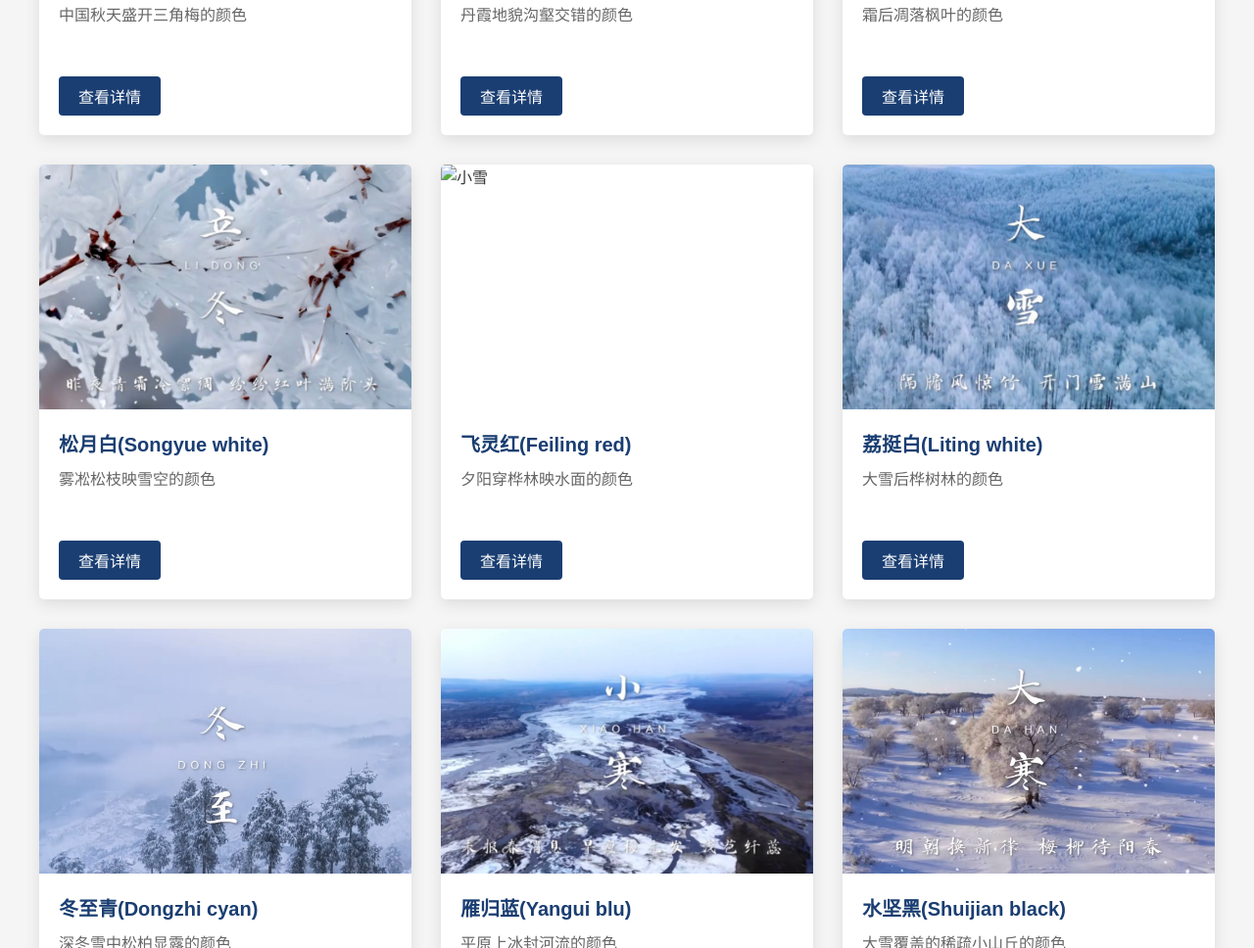
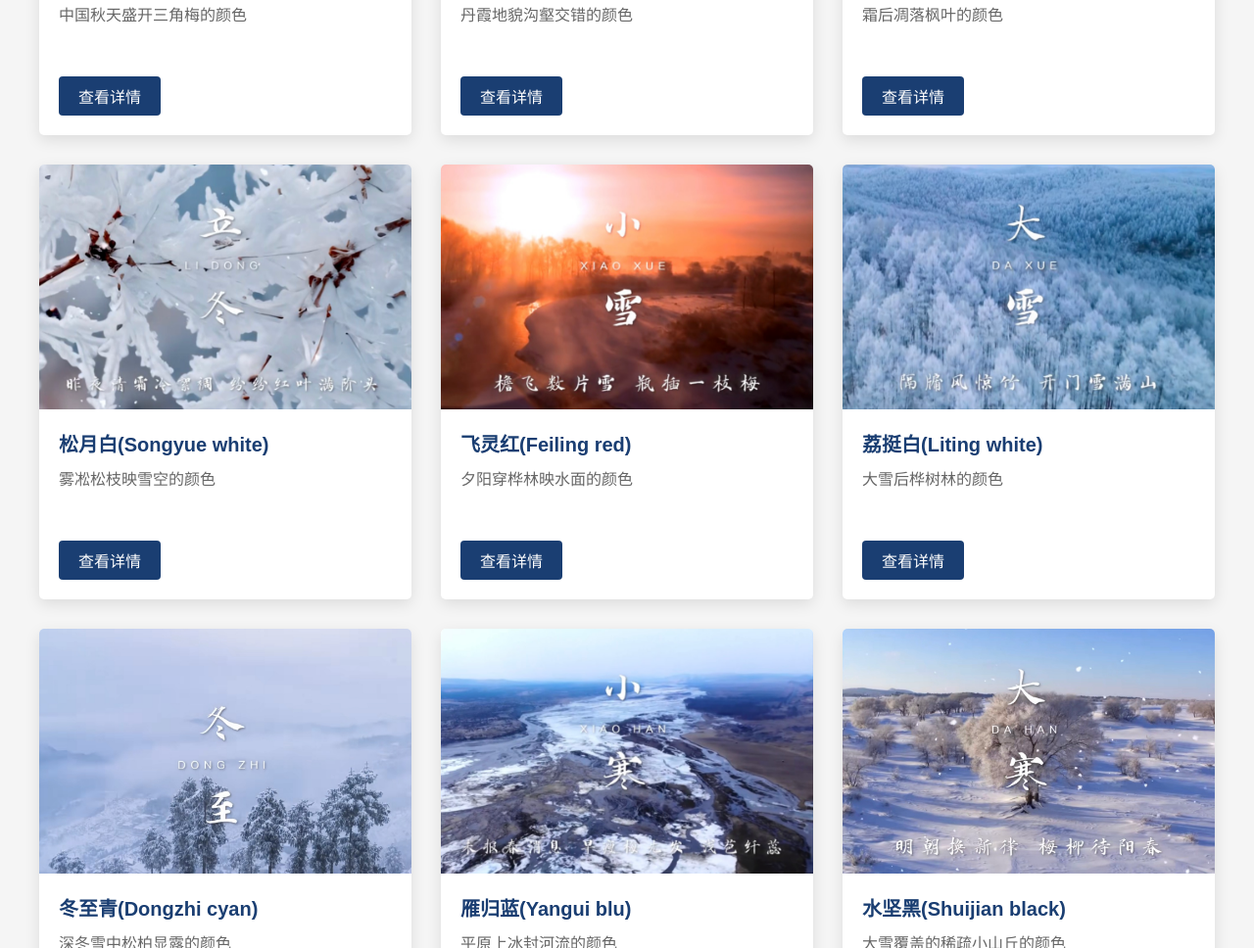
Before and after one commit to sunfish-yu/Yuss, a plain HTML site: page index.html in a window 1280 px wide. Shown: the part 3287-4255 px from the top of the page at 98% size. Drawn offline with Linux system fonts and the light colour scheme.

Commit message:
index.html

```diff
--- a/index.html
+++ b/index.html
@@ -892,7 +892,7 @@
 	    <!-- 节气20 -->
             <div class="collection-item">
                 <div class="collection-img">
-                    <img src="USS/WechatIMG862.jpg" alt="小雪" onclick="openModal('modal20')">
+                    <img src="WechatIMG862.jpg" alt="小雪" onclick="openModal('modal20')">
                 </div>
                 <div class="collection-info">
                     <h3>飞灵红(Feiling red)</h3>
```
